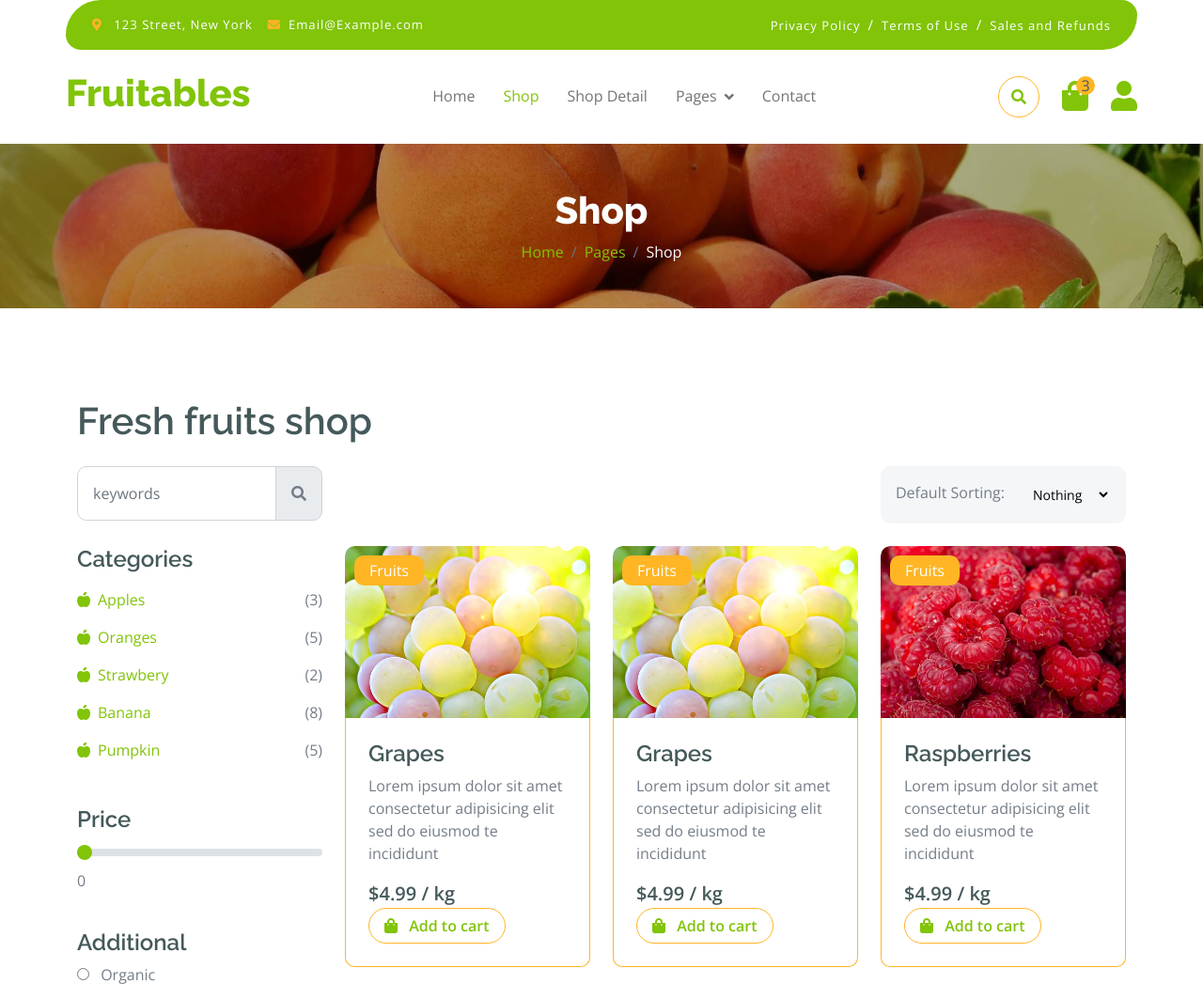
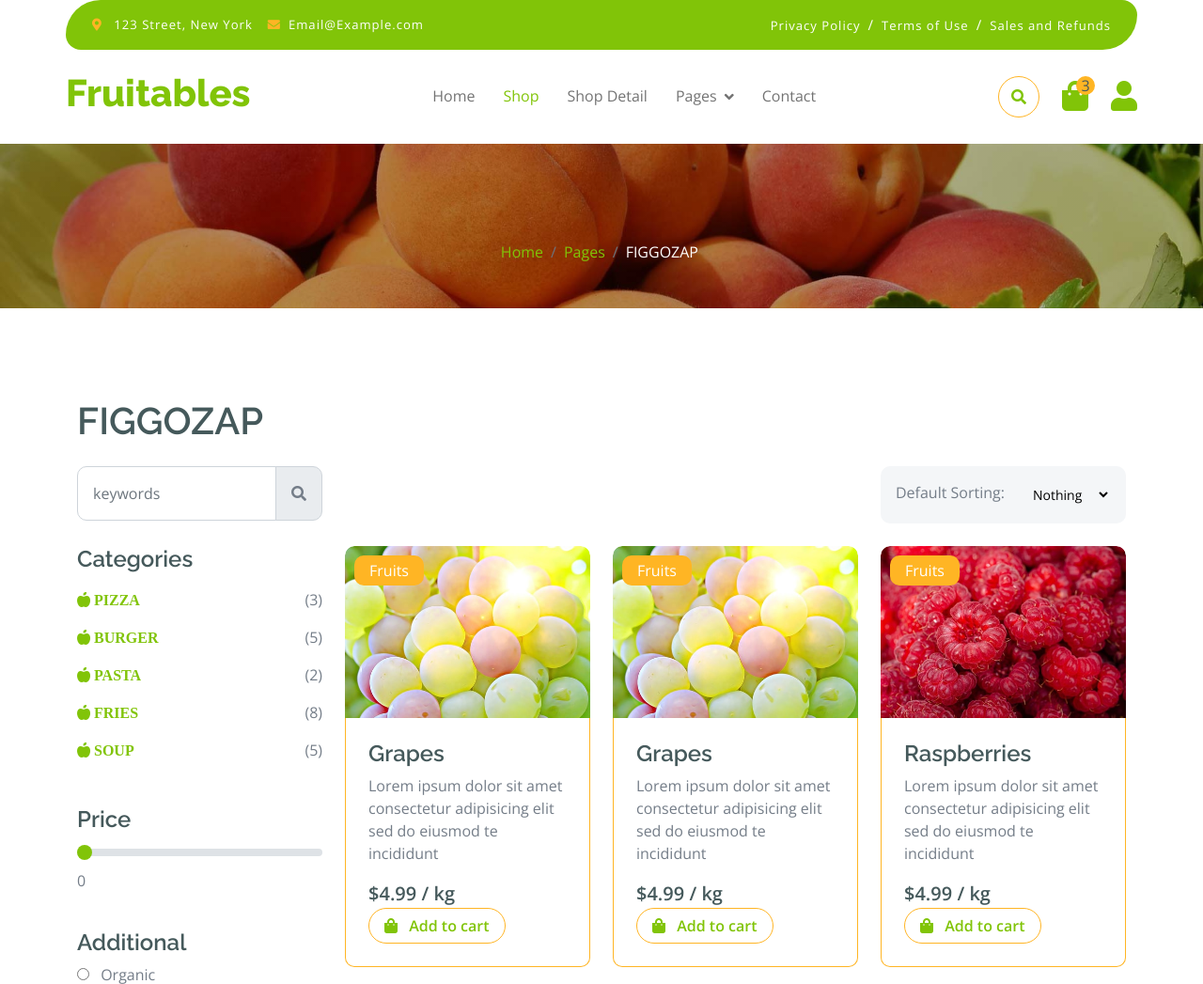
Before and after one commit to ManthanJain777/figgo_2, a plain HTML site: page shop.html in a window 1280 px wide. Shown: the top 1047 px of the page at 94% size. Drawn offline with nearby package versions, Linux system fonts and the light colour scheme.

Commit message:
Update shop.html

```diff
--- a/shop.html
+++ b/shop.html
@@ -114,11 +114,11 @@
 
         <!-- Single Page Header start -->
         <div class="container-fluid page-header py-5">
-            <h1 class="text-center text-white display-6">Shop</h1>
+            <h1 class="text-center text-white display-6">&nbsp;</h1>
             <ol class="breadcrumb justify-content-center mb-0">
-                <li class="breadcrumb-item"><a href="#">Home</a></li>
+              <li class="breadcrumb-item"><a href="#">Home</a></li>
                 <li class="breadcrumb-item"><a href="#">Pages</a></li>
-                <li class="breadcrumb-item active text-white">Shop</li>
+                <li class="breadcrumb-item active text-white">FIGGOZAP&nbsp;</li>
             </ol>
         </div>
         <!-- Single Page Header End -->
@@ -127,7 +127,7 @@
         <!-- Fruits Shop Start-->
         <div class="container-fluid fruite py-5">
             <div class="container py-5">
-                <h1 class="mb-4">Fresh fruits shop</h1>
+                <h1 class="mb-4">FIGGOZAP&nbsp;</h1>
                 <div class="row g-4">
                     <div class="col-lg-12">
                         <div class="row g-4">
@@ -159,31 +159,31 @@
                                             <ul class="list-unstyled fruite-categorie">
                                                 <li>
                                                     <div class="d-flex justify-content-between fruite-name">
-                                                        <a href="#"><i class="fas fa-apple-alt me-2"></i>Apples</a>
+                                                        <a href="#"><i class="fas fa-apple-alt me-2">&nbsp;PIZZA&nbsp;</i></a>
                                                         <span>(3)</span>
                                                     </div>
                                                 </li>
                                                 <li>
                                                     <div class="d-flex justify-content-between fruite-name">
-                                                        <a href="#"><i class="fas fa-apple-alt me-2"></i>Oranges</a>
+                                                        <a href="#"><i class="fas fa-apple-alt me-2">&nbsp;BURGER</i></a>
                                                         <span>(5)</span>
                                                     </div>
                                                 </li>
                                                 <li>
                                                     <div class="d-flex justify-content-between fruite-name">
-                                                        <a href="#"><i class="fas fa-apple-alt me-2"></i>Strawbery</a>
+                                                        <a href="#"><i class="fas fa-apple-alt me-2">&nbsp;PASTA&nbsp;</i></a>
                                                         <span>(2)</span>
                                                     </div>
                                                 </li>
                                                 <li>
                                                     <div class="d-flex justify-content-between fruite-name">
-                                                        <a href="#"><i class="fas fa-apple-alt me-2"></i>Banana</a>
+                                                        <a href="#"><i class="fas fa-apple-alt me-2">&nbsp;FRIES</i></a>
                                                         <span>(8)</span>
                                                     </div>
                                                 </li>
                                                 <li>
                                                     <div class="d-flex justify-content-between fruite-name">
-                                                        <a href="#"><i class="fas fa-apple-alt me-2"></i>Pumpkin</a>
+                                                        <a href="#"><i class="fas fa-apple-alt me-2">&nbsp;SOUP</i></a>
                                                         <span>(5)</span>
                                                     </div>
                                                 </li>
```
